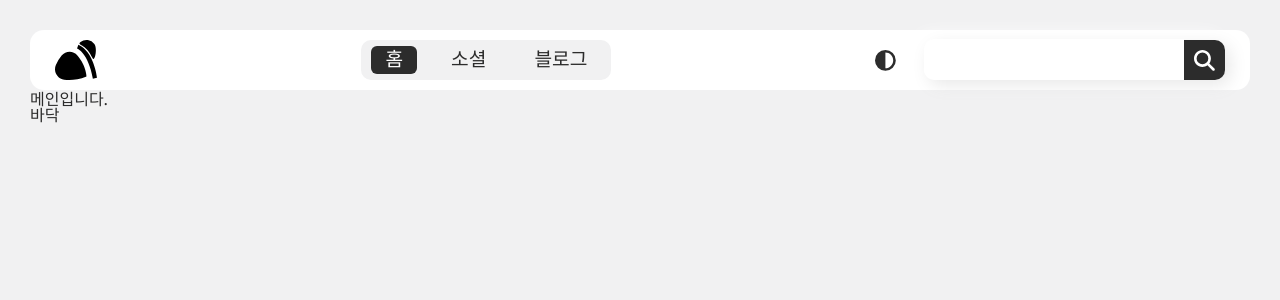
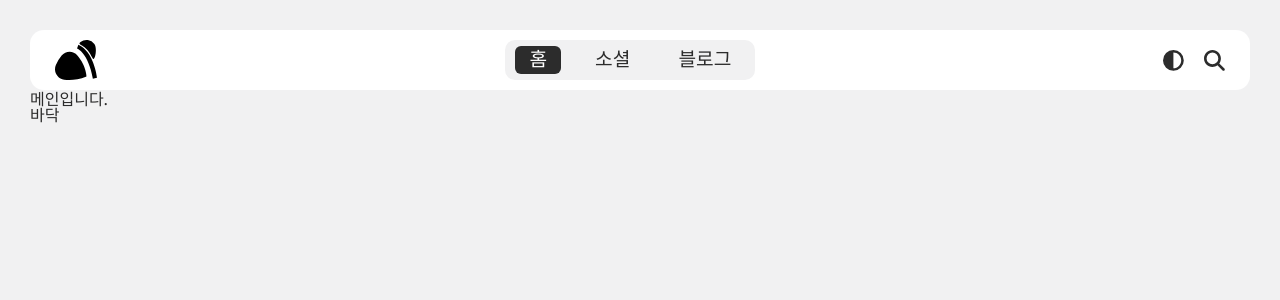
Before and after one commit to Pmp4/ops-project, a React (Create React App) app in the folder front-office/ops/: page / in a window 1280 px wide. Shown: the top 300 px of the page. Built offline with nearby package versions, Linux system fonts and the light colour scheme.

Commit message:
REACT Search UI Component 설계

```diff
--- a/front-office/ops/src/components/layout/Header.js
+++ b/front-office/ops/src/components/layout/Header.js
@@ -9,6 +9,7 @@ const Header = () => {
     const location = useLocation();
 
     useEffect(() => {
+
     }, [location]);
 
     return (
@@ -56,7 +57,7 @@ const Header = () => {
                     <button type="button" className="mode-btn func-btn br-m">
                         <FontAwesomeIcon icon={faCircleHalfStroke} />
                     </button>
-                    <Search/>
+                    <Search parent={"HEADER"}/>
                 </div>
             </div>
         </div>
--- a/front-office/ops/src/components/search/Search.js
+++ b/front-office/ops/src/components/search/Search.js
@@ -1,12 +1,40 @@
-import React from "react";
+import React, { useCallback, useEffect, useState } from "react";
 import { FontAwesomeIcon } from "@fortawesome/react-fontawesome";
 import { faMagnifyingGlass } from "@fortawesome/free-solid-svg-icons";
 
-const Search = () => {
+const Search = ({ parent }) => {
+    const [searchState, setSearchState] = useState(false);
+
+    useEffect(() => {
+        if (parent !== "HEADER") {
+            setSearchState(true);
+        }
+    }, []);
+
+    useEffect(() => {
+        console.log(parent);
+    }, [parent]);
+
+    const onClickSearchEvent = useCallback((bool) => {
+        if (parent === "HEADER") {
+            setSearchState(bool);
+        }
+    });
+
     return (
         <div id="search">
-            <div className="search-part">
-                <div className="search-input flex-wrap">
+            <div
+                className={searchState ? "search-part on" : "search-part"}
+                onMouseOver={() => onClickSearchEvent(true)}
+                onMouseOut={() => onClickSearchEvent(false)}
+            >
+                <div
+                    className={
+                        searchState
+                            ? "search-input flex-wrap on"
+                            : "search-input flex-wrap"
+                    }
+                >
                     <input />
                     <button type="button" className="search-btn func-btn br-m">
                         <FontAwesomeIcon icon={faMagnifyingGlass} />
--- a/front-office/ops/src/scss/common/header.scss
+++ b/front-office/ops/src/scss/common/header.scss
@@ -61,18 +61,19 @@
                 display: flex;
                 align-items: center;
                 font-size: 1.3em;
+            }
+
+            .mode-btn {
                 transition: $fast-transition;
                 &:hover{
                     svg {color: #b1b1b1;}
                 }
             }
 
-            .mode-btn {
 
+            .search-part {
+                &.on {margin-left: 28px;}
             }
-
-
-
         }
     }
 }
--- a/front-office/ops/src/scss/common/variable.scss
+++ b/front-office/ops/src/scss/common/variable.scss
@@ -25,6 +25,7 @@ $box-padding-sm: 4px 6px;
 
 // transition 정의
 $fast-transition: .2s;
+$nomal-transition: .4s;
 
 
 
--- a/front-office/ops/src/scss/components/search.scss
+++ b/front-office/ops/src/scss/components/search.scss
@@ -1,36 +1,48 @@
 .search-part {
-    margin-left: 28px;
     height: 100%;
     position: relative;
     z-index: 1;
 
     .search-input {
-        box-shadow: 5px 5px 18px #e8e8e8,
-                -5px -5px 18px #ffffff;
         height: 100%;
         border-radius: $box-border-radius-md;
+        transition: $nomal-transition;
 
         input {
+            width: 0;
             height: 100%;
             line-height: 100%;
             padding: $box-padding-md;
+            border-radius: $box-border-radius-md 0 0 $box-border-radius-md;
+            font-size: $md-font;
             box-sizing: border-box;
-            width: 260px;
             display: flex;
             align-items: center;
-            font-size: $md-font;
             position: relative;
             top: $line-cor;
-            border-radius: $box-border-radius-md 0 0 $box-border-radius-md;
+            transition: $nomal-transition;
             &:focus{outline: none;}
         }
         .search-btn {
+            border-radius: 0 $box-border-radius-md $box-border-radius-md 0;
+            transition: $nomal-transition;
             cursor: pointer;
+        }
 
-            border-radius: 0 $box-border-radius-md $box-border-radius-md 0;
-            background-color: $black-color;
-            padding: $box-padding-md;
-            svg{color: #fff; }
+
+        &.on {
+            box-shadow: 5px 5px 18px #e8e8e8,
+                    -5px -5px 18px #ffffff;
+
+            input {
+                width: 260px;
+            }
+
+            .search-btn {
+                background-color: $black-color;
+                padding: $box-padding-md;
+                svg{color: #fff; }
+            }
         }
     }
 
```
